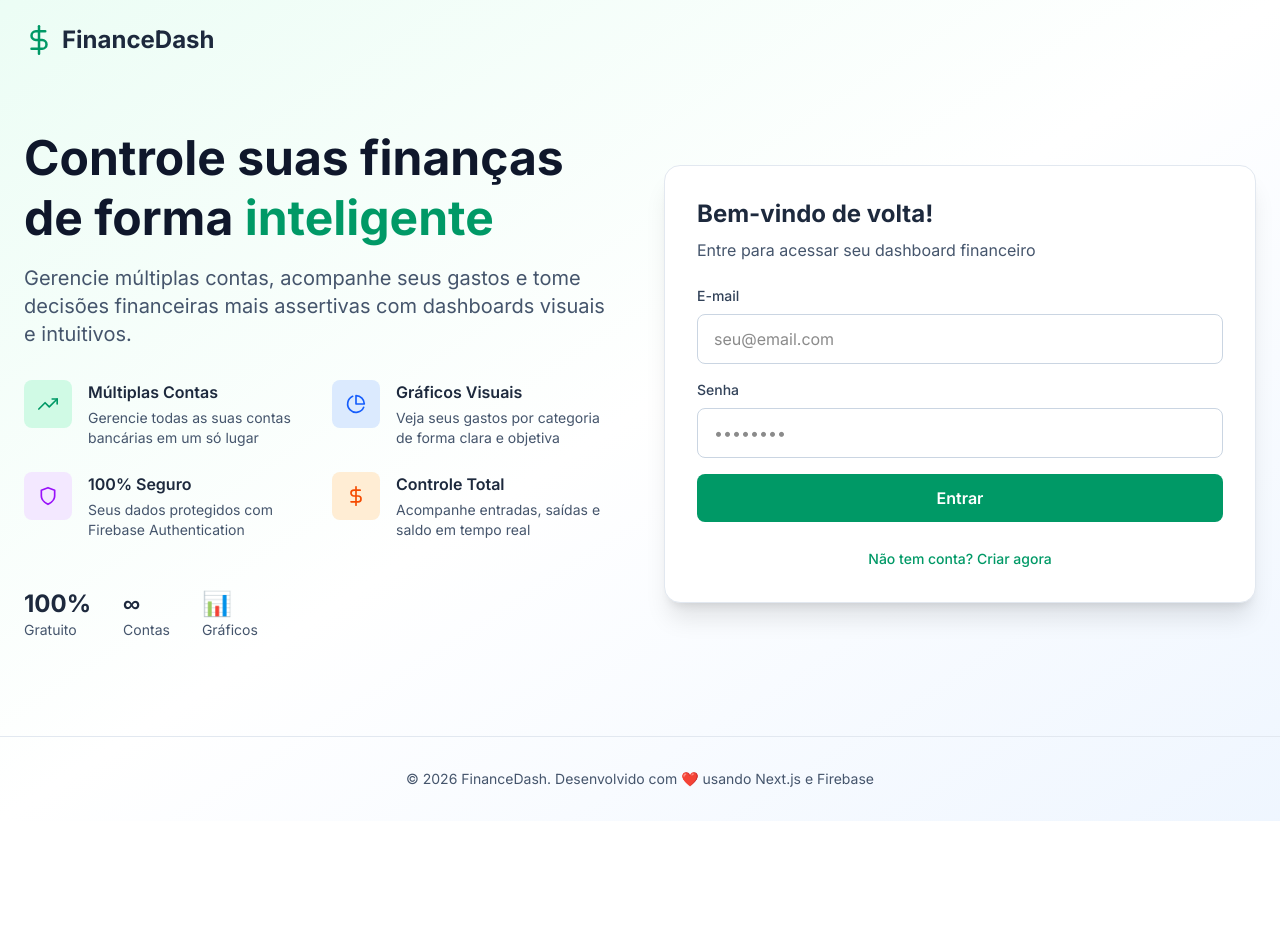
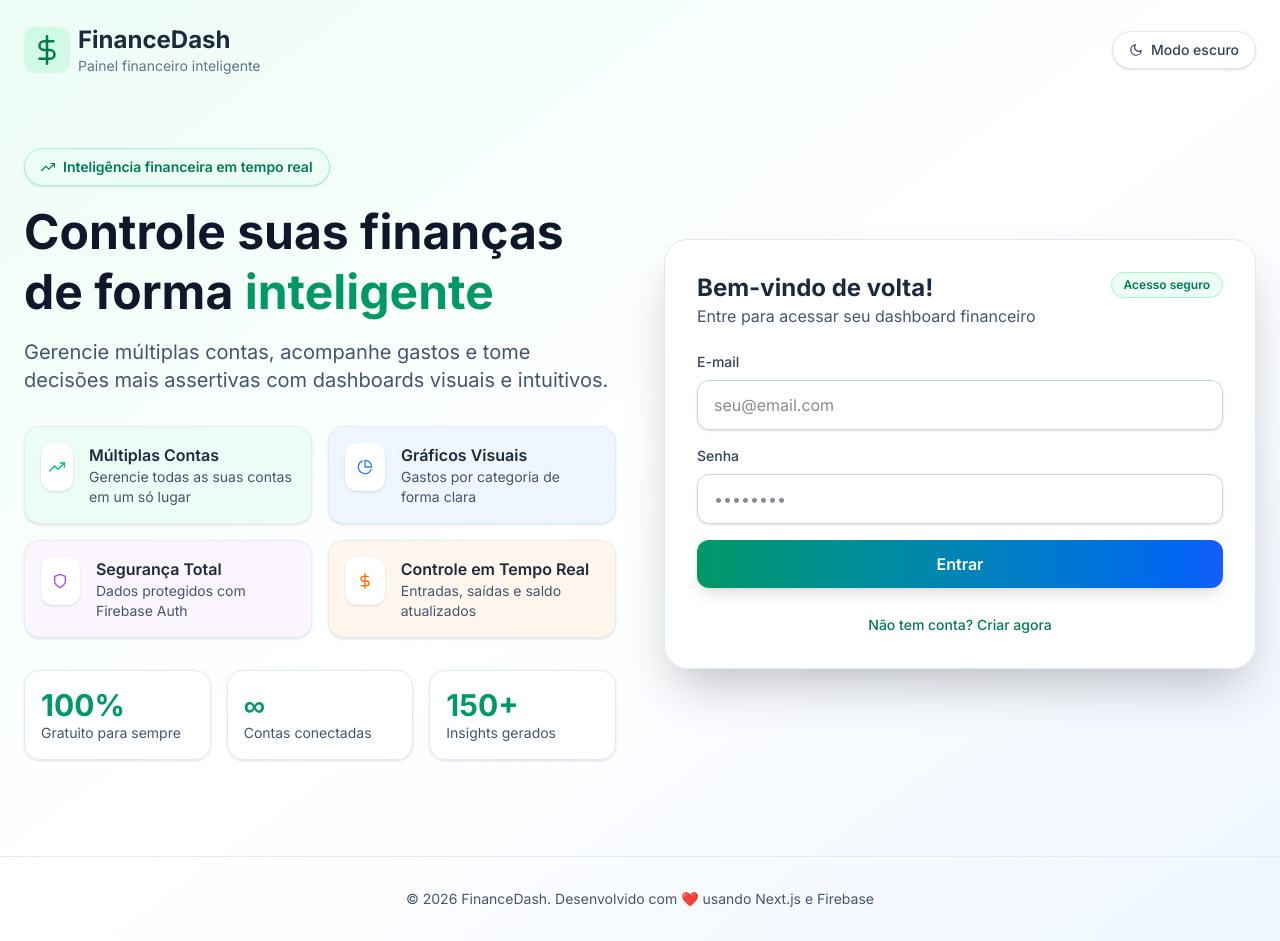
Before and after one commit to Killuasito/DashboardFinanceiro, a Next.js app: page / in a window 1280 px wide. Before the commit the page ends 821 px from the top, so only its background shows below. Built offline with nearby package versions, Linux system fonts and the light colour scheme; no server answers.

Commit message:
Melhorias de estilização, page principal e theme

```diff
--- a/app/page.tsx
+++ b/app/page.tsx
@@ -3,9 +3,17 @@
 import { useState, useEffect } from 'react';
 import { useRouter } from 'next/navigation';
 import { useAuth } from '@/components/AuthProvider';
+import { useTheme } from '@/components/ThemeProvider';
 import { createUserWithEmailAndPassword } from 'firebase/auth';
 import { auth } from '@/lib/firebase';
-import { FiDollarSign, FiTrendingUp, FiPieChart, FiShield } from 'react-icons/fi';
+import {
+  FiDollarSign,
+  FiTrendingUp,
+  FiPieChart,
+  FiShield,
+  FiSun,
+  FiMoon,
+} from 'react-icons/fi';
 
 export default function Home() {
   const [isLogin, setIsLogin] = useState(true);
@@ -14,6 +22,7 @@ export default function Home() {
   const [error, setError] = useState('');
   const [loading, setLoading] = useState(false);
   const { user, signIn } = useAuth();
+  const { theme, toggleTheme } = useTheme();
   const router = useRouter();
 
   useEffect(() => {
@@ -53,157 +62,166 @@ export default function Home() {
   };
 
   return (
-    <div className="min-h-screen bg-gradient-to-br from-emerald-50 via-white to-blue-50">
+    <div className="min-h-screen bg-gradient-to-br from-emerald-50 via-white to-blue-50 dark:from-slate-950 dark:via-slate-900 dark:to-slate-950">
       {/* Header */}
       <header className="container mx-auto px-6 py-6">
+        <div className="flex items-center justify-between">
           <div className="flex items-center gap-2">
-          <FiDollarSign className="text-emerald-600 text-3xl" />
-          <span className="text-2xl font-bold text-slate-800">FinanceDash</span>
+            <div className="p-2 rounded-xl bg-emerald-100 text-emerald-700 dark:bg-emerald-900/40 dark:text-emerald-200">
+              <FiDollarSign className="text-3xl" />
+            </div>
+            <div>
+              <span className="text-2xl font-bold text-slate-800 dark:text-white">FinanceDash</span>
+              <p className="text-sm text-slate-500 dark:text-slate-400">Painel financeiro inteligente</p>
+            </div>
+          </div>
+
+          <div className="flex items-center gap-3">
+            <button
+              onClick={toggleTheme}
+              className="flex items-center gap-2 rounded-full border border-slate-200 bg-white px-4 py-2 text-sm font-medium text-slate-700 shadow-sm transition hover:-translate-y-0.5 hover:shadow-md dark:border-slate-700 dark:bg-slate-800 dark:text-slate-100"
+              aria-label="Alternar tema"
+            >
+              {theme === 'light' ? <FiMoon /> : <FiSun />}
+              <span>{theme === 'light' ? 'Modo escuro' : 'Modo claro'}</span>
+            </button>
+          </div>
         </div>
       </header>
 
       <div className="container mx-auto px-6 py-12">
-        <div className="grid lg:grid-cols-2 gap-12 items-center">
+        <div className="relative grid items-center gap-12 lg:grid-cols-2">
+          <div className="absolute inset-0 -z-10 overflow-hidden">
+            <div className="absolute -left-10 top-10 h-72 w-72 rounded-full bg-emerald-200 blur-3xl opacity-50 dark:bg-emerald-900" />
+            <div className="absolute -right-16 bottom-0 h-80 w-80 rounded-full bg-blue-200 blur-3xl opacity-50 dark:bg-blue-900" />
+          </div>
+
           {/* Left Side - Marketing */}
           <div className="space-y-8">
             <div>
-              <h1 className="text-5xl font-bold text-slate-900 leading-tight mb-4">
+              <span className="inline-flex items-center gap-2 rounded-full border border-emerald-200 bg-emerald-50 px-4 py-2 text-sm font-semibold text-emerald-700 shadow-sm dark:border-emerald-900/60 dark:bg-emerald-900/30 dark:text-emerald-100">
+                <FiTrendingUp />
+                Inteligência financeira em tempo real
+              </span>
+              <h1 className="mt-4 text-5xl font-bold leading-tight text-slate-900 dark:text-white">
                 Controle suas finanças de forma{' '}
-                <span className="text-emerald-600">inteligente</span>
+                <span className="text-emerald-600 dark:text-emerald-300">inteligente</span>
               </h1>
-              <p className="text-xl text-slate-600">
-                Gerencie múltiplas contas, acompanhe seus gastos e tome decisões
-                financeiras mais assertivas com dashboards visuais e intuitivos.
+              <p className="mt-4 text-xl text-slate-600 dark:text-slate-300">
+                Gerencie múltiplas contas, acompanhe gastos e tome decisões mais
+                assertivas com dashboards visuais e intuitivos.
               </p>
             </div>
 
-            <div className="grid sm:grid-cols-2 gap-6">
-              <div className="flex gap-4">
-                <div className="flex-shrink-0">
-                  <div className="w-12 h-12 bg-emerald-100 rounded-lg flex items-center justify-center">
-                    <FiTrendingUp className="text-emerald-600 text-xl" />
+            <div className="grid gap-4 md:grid-cols-2">
+              {[{
+                title: 'Múltiplas Contas',
+                desc: 'Gerencie todas as suas contas em um só lugar',
+                icon: <FiTrendingUp className="text-emerald-500" />,
+                bg: 'bg-emerald-50 dark:bg-emerald-900/40',
+              }, {
+                title: 'Gráficos Visuais',
+                desc: 'Gastos por categoria de forma clara',
+                icon: <FiPieChart className="text-blue-500" />,
+                bg: 'bg-blue-50 dark:bg-blue-900/40',
+              }, {
+                title: 'Segurança Total',
+                desc: 'Dados protegidos com Firebase Auth',
+                icon: <FiShield className="text-purple-500" />,
+                bg: 'bg-purple-50 dark:bg-purple-900/40',
+              }, {
+                title: 'Controle em Tempo Real',
+                desc: 'Entradas, saídas e saldo atualizados',
+                icon: <FiDollarSign className="text-orange-500" />,
+                bg: 'bg-orange-50 dark:bg-orange-900/40',
+              }].map((item) => (
+                <div
+                  key={item.title}
+                  className={`flex gap-4 rounded-2xl border border-slate-200/70 p-4 shadow-sm backdrop-blur-sm transition hover:-translate-y-1 hover:shadow-lg dark:border-slate-700/60 dark:bg-slate-800/60 ${item.bg}`}
+                >
+                  <div className="flex h-12 w-12 items-center justify-center rounded-xl bg-white shadow-sm dark:bg-slate-900/70">
+                    {item.icon}
+                  </div>
+                  <div>
+                    <h3 className="font-semibold text-slate-800 dark:text-white">{item.title}</h3>
+                    <p className="text-sm text-slate-600 dark:text-slate-300">{item.desc}</p>
                   </div>
                 </div>
-                <div>
-                  <h3 className="font-semibold text-slate-800 mb-1">
-                    Múltiplas Contas
-                  </h3>
-                  <p className="text-sm text-slate-600">
-                    Gerencie todas as suas contas bancárias em um só lugar
-                  </p>
-                </div>
+              ))}
             </div>
 
-              <div className="flex gap-4">
-                <div className="flex-shrink-0">
-                  <div className="w-12 h-12 bg-blue-100 rounded-lg flex items-center justify-center">
-                    <FiPieChart className="text-blue-600 text-xl" />
+            <div className="grid gap-4 sm:grid-cols-3">
+              {[{
+                label: 'Gratuito para sempre',
+                value: '100%'
+              }, {
+                label: 'Contas conectadas',
+                value: '∞'
+              }, {
+                label: 'Insights gerados',
+                value: '150+'
+              }].map((stat) => (
+                <div
+                  key={stat.label}
+                  className="rounded-2xl border border-slate-200 bg-white/70 p-4 shadow-sm backdrop-blur dark:border-slate-700 dark:bg-slate-800/70"
+                >
+                  <div className="text-3xl font-bold text-emerald-600 dark:text-emerald-300">{stat.value}</div>
+                  <div className="text-sm text-slate-600 dark:text-slate-400">{stat.label}</div>
                 </div>
-                </div>
-                <div>
-                  <h3 className="font-semibold text-slate-800 mb-1">
-                    Gráficos Visuais
-                  </h3>
-                  <p className="text-sm text-slate-600">
-                    Veja seus gastos por categoria de forma clara e objetiva
-                  </p>
-                </div>
-              </div>
-
-              <div className="flex gap-4">
-                <div className="flex-shrink-0">
-                  <div className="w-12 h-12 bg-purple-100 rounded-lg flex items-center justify-center">
-                    <FiShield className="text-purple-600 text-xl" />
-                  </div>
-                </div>
-                <div>
-                  <h3 className="font-semibold text-slate-800 mb-1">
-                    100% Seguro
-                  </h3>
-                  <p className="text-sm text-slate-600">
-                    Seus dados protegidos com Firebase Authentication
-                  </p>
-                </div>
-              </div>
-
-              <div className="flex gap-4">
-                <div className="flex-shrink-0">
-                  <div className="w-12 h-12 bg-orange-100 rounded-lg flex items-center justify-center">
-                    <FiDollarSign className="text-orange-600 text-xl" />
-                  </div>
-                </div>
-                <div>
-                  <h3 className="font-semibold text-slate-800 mb-1">
-                    Controle Total
-                  </h3>
-                  <p className="text-sm text-slate-600">
-                    Acompanhe entradas, saídas e saldo em tempo real
-                  </p>
-                </div>
-              </div>
-            </div>
-
-            <div className="pt-4">
-              <div className="flex items-center gap-8 text-sm text-slate-600">
-                <div>
-                  <div className="text-2xl font-bold text-slate-800">100%</div>
-                  <div>Gratuito</div>
-                </div>
-                <div>
-                  <div className="text-2xl font-bold text-slate-800">∞</div>
-                  <div>Contas</div>
-                </div>
-                <div>
-                  <div className="text-2xl font-bold text-slate-800">📊</div>
-                  <div>Gráficos</div>
-                </div>
-              </div>
+              ))}
             </div>
           </div>
 
           {/* Right Side - Login Form */}
-          <div className="bg-white rounded-2xl shadow-xl p-8 border border-slate-200">
-            <div className="mb-6">
-              <h2 className="text-2xl font-bold text-slate-800 mb-2">
+          <div className="relative">
+            <div className="absolute inset-0 -z-10 rounded-3xl bg-gradient-to-br from-emerald-100/60 via-white to-blue-100/50 blur-3xl dark:from-emerald-900/40 dark:via-slate-900 dark:to-blue-900/30" />
+            <div className="rounded-3xl border border-slate-200 bg-white/90 p-8 shadow-2xl backdrop-blur-xl dark:border-slate-700 dark:bg-slate-900/80">
+              <div className="mb-6 flex items-start justify-between">
+                <div>
+                  <h2 className="text-2xl font-bold text-slate-800 dark:text-white">
                     {isLogin ? 'Bem-vindo de volta!' : 'Criar conta gratuita'}
                   </h2>
-              <p className="text-slate-600">
+                  <p className="text-slate-600 dark:text-slate-300">
                     {isLogin
                       ? 'Entre para acessar seu dashboard financeiro'
                       : 'Comece a organizar suas finanças agora'}
                   </p>
                 </div>
+                <div className="rounded-full border border-emerald-200 bg-emerald-50 px-3 py-1 text-xs font-semibold text-emerald-700 dark:border-emerald-800 dark:bg-emerald-900/40 dark:text-emerald-200">
+                  Acesso seguro
+                </div>
+              </div>
 
               {error && (
-              <div className="mb-4 p-4 bg-rose-50 border border-rose-200 rounded-lg text-rose-600 text-sm">
+                <div className="mb-4 rounded-xl border border-rose-200 bg-rose-50 p-4 text-rose-700 shadow-sm dark:border-rose-900/50 dark:bg-rose-950/40 dark:text-rose-200">
                   {error}
                 </div>
               )}
 
               <form onSubmit={handleSubmit} className="space-y-4">
                 <div>
-                <label className="block text-sm font-medium text-slate-700 mb-2">
+                  <label className="mb-2 block text-sm font-medium text-slate-700 dark:text-slate-200">
                     E-mail
                   </label>
                   <input
                     type="email"
                     value={email}
                     onChange={(e) => setEmail(e.target.value)}
-                  className="w-full px-4 py-3 border border-slate-300 rounded-lg focus:ring-2 focus:ring-emerald-500 focus:border-transparent transition"
+                    className="w-full rounded-xl border border-slate-300 bg-white px-4 py-3 text-slate-900 shadow-sm transition focus:border-emerald-400 focus:ring-2 focus:ring-emerald-300 dark:border-slate-700 dark:bg-slate-800 dark:text-slate-50 dark:focus:border-emerald-500 dark:focus:ring-emerald-600"
                     placeholder="seu@email.com"
                     required
                   />
                 </div>
 
                 <div>
-                <label className="block text-sm font-medium text-slate-700 mb-2">
+                  <label className="mb-2 block text-sm font-medium text-slate-700 dark:text-slate-200">
                     Senha
                   </label>
                   <input
                     type="password"
                     value={password}
                     onChange={(e) => setPassword(e.target.value)}
-                  className="w-full px-4 py-3 border border-slate-300 rounded-lg focus:ring-2 focus:ring-emerald-500 focus:border-transparent transition"
+                    className="w-full rounded-xl border border-slate-300 bg-white px-4 py-3 text-slate-900 shadow-sm transition focus:border-emerald-400 focus:ring-2 focus:ring-emerald-300 dark:border-slate-700 dark:bg-slate-800 dark:text-slate-50 dark:focus:border-emerald-500 dark:focus:ring-emerald-600"
                     placeholder="••••••••"
                     required
                     minLength={6}
@@ -213,7 +231,7 @@ export default function Home() {
                 <button
                   type="submit"
                   disabled={loading}
-                className="w-full bg-emerald-600 hover:bg-emerald-700 text-white font-semibold py-3 rounded-lg transition disabled:opacity-50 disabled:cursor-not-allowed"
+                  className="w-full rounded-xl bg-gradient-to-r from-emerald-600 to-blue-600 py-3 text-white font-semibold shadow-lg transition hover:from-emerald-500 hover:to-blue-500 hover:shadow-xl disabled:cursor-not-allowed disabled:opacity-60"
                 >
                   {loading ? 'Processando...' : isLogin ? 'Entrar' : 'Criar conta'}
                 </button>
@@ -225,7 +243,7 @@ export default function Home() {
                     setIsLogin(!isLogin);
                     setError('');
                   }}
-                className="text-emerald-600 hover:text-emerald-700 font-medium text-sm"
+                  className="text-sm font-medium text-emerald-700 transition hover:text-emerald-600 dark:text-emerald-300 dark:hover:text-emerald-200"
                 >
                   {isLogin
                     ? 'Não tem conta? Criar agora'
@@ -234,7 +252,7 @@ export default function Home() {
               </div>
 
               {!isLogin && (
-              <p className="mt-4 text-xs text-slate-500 text-center">
+                <p className="mt-4 text-center text-xs text-slate-500 dark:text-slate-400">
                   Ao criar uma conta, você concorda com nossos Termos de Serviço e
                   Política de Privacidade
                 </p>
@@ -242,10 +260,11 @@ export default function Home() {
             </div>
           </div>
         </div>
+      </div>
 
       {/* Footer */}
-      <footer className="container mx-auto px-6 py-8 mt-12 border-t border-slate-200">
-        <div className="text-center text-slate-600 text-sm">
+      <footer className="container mx-auto mt-12 px-6 py-8 border-t border-slate-200/80 dark:border-slate-800">
+        <div className="text-center text-sm text-slate-600 dark:text-slate-400">
           <p>© 2026 FinanceDash. Desenvolvido com ❤️ usando Next.js e Firebase</p>
         </div>
       </footer>
--- a/components/ThemeProvider.tsx
+++ b/components/ThemeProvider.tsx
@@ -12,24 +12,16 @@ interface ThemeContextType {
 const ThemeContext = createContext<ThemeContextType | undefined>(undefined);
 
 export function ThemeProvider({ children }: { children: ReactNode }) {
-  const [theme, setTheme] = useState<Theme>('light');
-  const [mounted, setMounted] = useState(false);
+  const [theme, setTheme] = useState<Theme>(() => {
+    if (typeof window === 'undefined') return 'light';
+    const savedTheme = localStorage.getItem('theme') as Theme | null;
+    const prefersDark = window.matchMedia('(prefers-color-scheme: dark)').matches;
+    if (savedTheme) return savedTheme;
+    if (prefersDark) return 'dark';
+    return 'light';
+  });
 
   useEffect(() => {
-    setMounted(true);
-    const savedTheme = localStorage.getItem('theme') as Theme | null;
-    const prefersDark = window.matchMedia('(prefers-color-scheme: dark)').matches;
-
-    if (savedTheme) {
-      setTheme(savedTheme);
-    } else if (prefersDark) {
-      setTheme('dark');
-    }
-  }, []);
-
-  useEffect(() => {
-    if (!mounted) return;
-
     const root = document.documentElement;
     if (theme === 'dark') {
       root.classList.add('dark');
@@ -38,15 +30,11 @@ export function ThemeProvider({ children }: { children: ReactNode }) {
     }
 
     localStorage.setItem('theme', theme);
-  }, [theme, mounted]);
+  }, [theme]);
 
   const toggleTheme = () => {
     setTheme((prev) => (prev === 'light' ? 'dark' : 'light'));
   };
-
-  if (!mounted) {
-    return <>{children}</>;
-  }
 
   return (
     <ThemeContext.Provider value={{ theme, toggleTheme }}>
```
Lines whose indentation alone changed are shown as unchanged.
